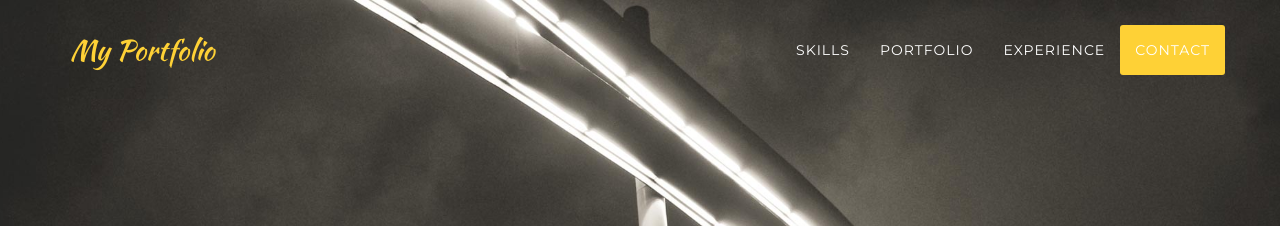
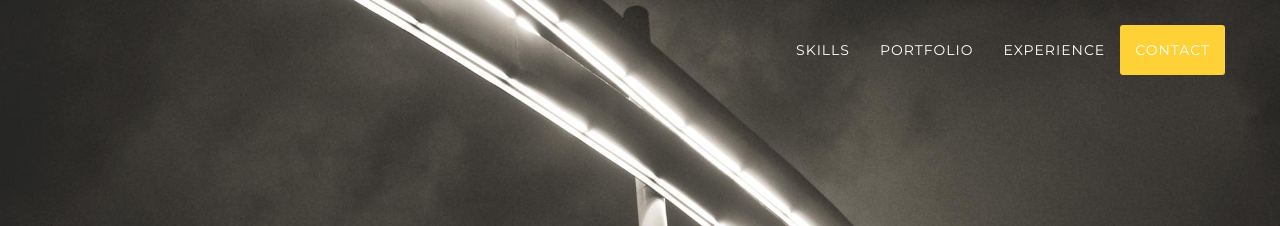
Before and after one commit to y7kim/y7kim.github.io, a Jekyll site: the page built from index.html, in a window 1280 px wide. Shown: the top 226 px of the page. Built offline with Jekyll 4.4.1, drawn with Linux system fonts in a browser that asks for light colours; some web fonts are replaced.

Commit message:
header no title

```diff
--- a/_includes/header.html
+++ b/_includes/header.html
@@ -9,7 +9,7 @@
                     <span class="icon-bar"></span>
                     <span class="icon-bar"></span>
                 </button>
-                <a class="navbar-brand page-scroll" href="#page-top">{{site.title}}</a>
+                <a class="navbar-brand page-scroll" href="#page-top"></a>
             </div>
 
             <!-- Collect the nav links, forms, and other content for toggling -->
```
